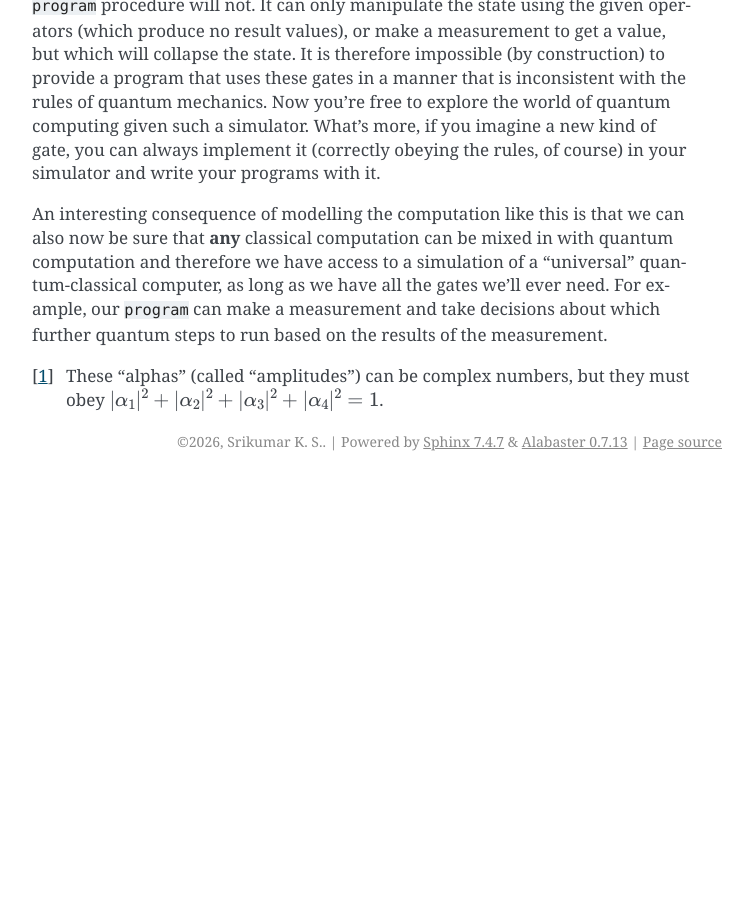
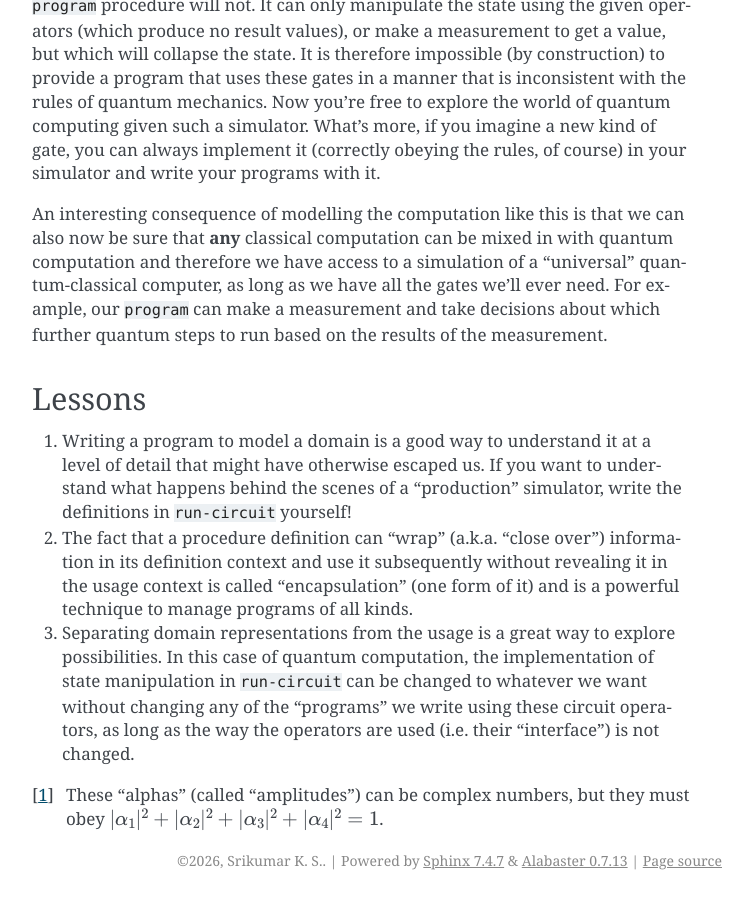
Before and after one commit to kreauniv/complit, a Sphinx documentation site: the page built from source/quantum.rst, in a window 1280 px wide and 900 px high, scrolled down 2626 px. Shown: the whole window, without its empty margins (388-1141 px from the left). Built offline with Sphinx 7.4.7, drawn with Linux system fonts in a browser that asks for light colours; before the commit the page ends 3107 px from its top, so only the background shows below that.

Commit message:
lessons from quantum

```diff
--- a/source/quantum.rst
+++ b/source/quantum.rst
@@ -146,5 +146,26 @@ we have all the gates we'll ever need. For example, our ``program``
 can make a measurement and take decisions about which further
 quantum steps to run based on the results of the measurement.
 
+Lessons
+-------
+
+1. Writing a program to model a domain is a good way to understand
+   it at a level of detail that might have otherwise escaped us.
+   If you want to understand what happens behind the scenes of a
+   "production" simulator, write the definitions in ``run-circuit``
+   yourself!
+
+2. The fact that a procedure definition can "wrap" (a.k.a. "close over")
+   information in its definition context and use it subsequently without
+   revealing it in the usage context is called "encapsulation" (one form of it)
+   and is a powerful technique to manage programs of all kinds.
+
+3. Separating domain representations from the usage is a great way to
+   explore possibilities. In this case of quantum computation, the
+   implementation of state manipulation in ``run-circuit`` can be changed
+   to whatever we want without changing any of the "programs" we write
+   using these circuit operators, as long as the way the operators are
+   used (i.e. their "interface") is not changed.
+
 .. [#norm] These "alphas" (called "amplitudes") can be complex numbers,
    but they must obey :math:`|\alpha_1|^2 + |\alpha_2|^2 + |\alpha_3|^2 + |\alpha_4|^2 = 1`.
```
Also changed, not shown: other parts of source/quantum.rst (+20 -20 lines).
